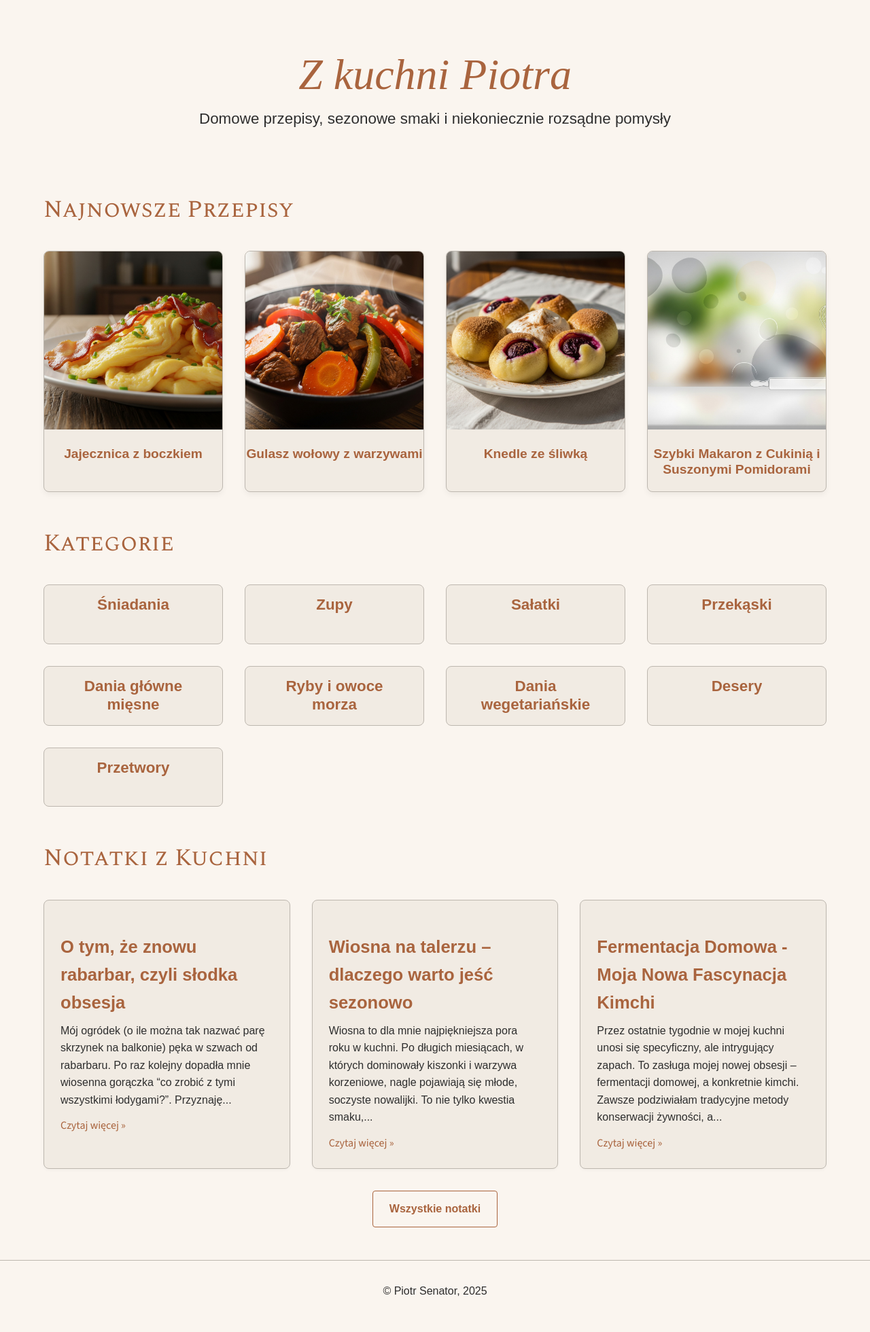
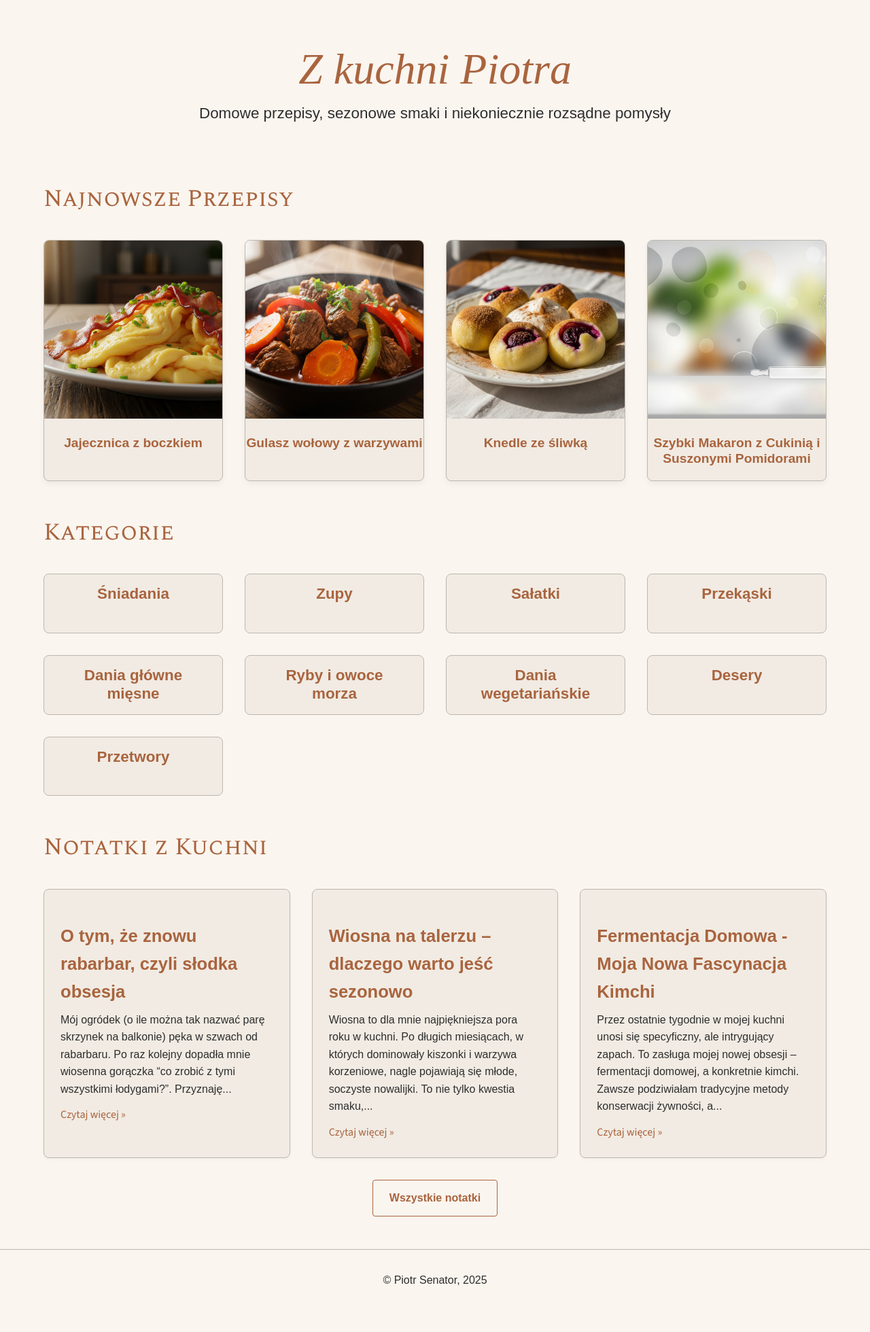
Before and after one commit to piotrsenator/kuchnia, a Jekyll site: the page built from index.html, in a window 1280 px wide. Shown: the whole page at 68% size. Built offline with Jekyll 4.4.1, drawn with Linux system fonts in a browser that asks for light colours; some web fonts are replaced.

Commit message:
Update style.css

```diff
--- a/assets/css/style.css
+++ b/assets/css/style.css
@@ -328,13 +328,13 @@
     text-align: center; /* Wyśrodkowanie zawartości nagłówka */
 
     /* Wewnętrzne odstępy nagłówka (padding) */
-    padding-top: var(--spacing-md);    /* Mniej przestrzeni nad tytułem (z xxl na md) */
-    padding-bottom: var(--spacing-sm); /* Mniej przestrzeni pod opisem (z xl na sm) */
+    padding-top: var(--spacing-sm);    /* Mniej przestrzeni nad tytułem (z xxl na sm) */
+    padding-bottom: var(--spacing-xs); /* Mniej przestrzeni pod opisem (z xl na xs) */
     padding-left: 0;                   /* Brak bocznych odstępów wewnętrznych */
     padding-right: 0;
 
     /* Zewnętrzny odstęp pod nagłówkiem (margin) */
-    margin-bottom: var(--spacing-sm);  /* Mniejszy odstęp do kolejnej sekcji (z md na sm) */
+    margin-bottom: var(--spacing-xs);  /* Mniejszy odstęp do kolejnej sekcji (z md na xs) */
 }
 .site-footer {
     background-color: var(--color-background-light);
```
